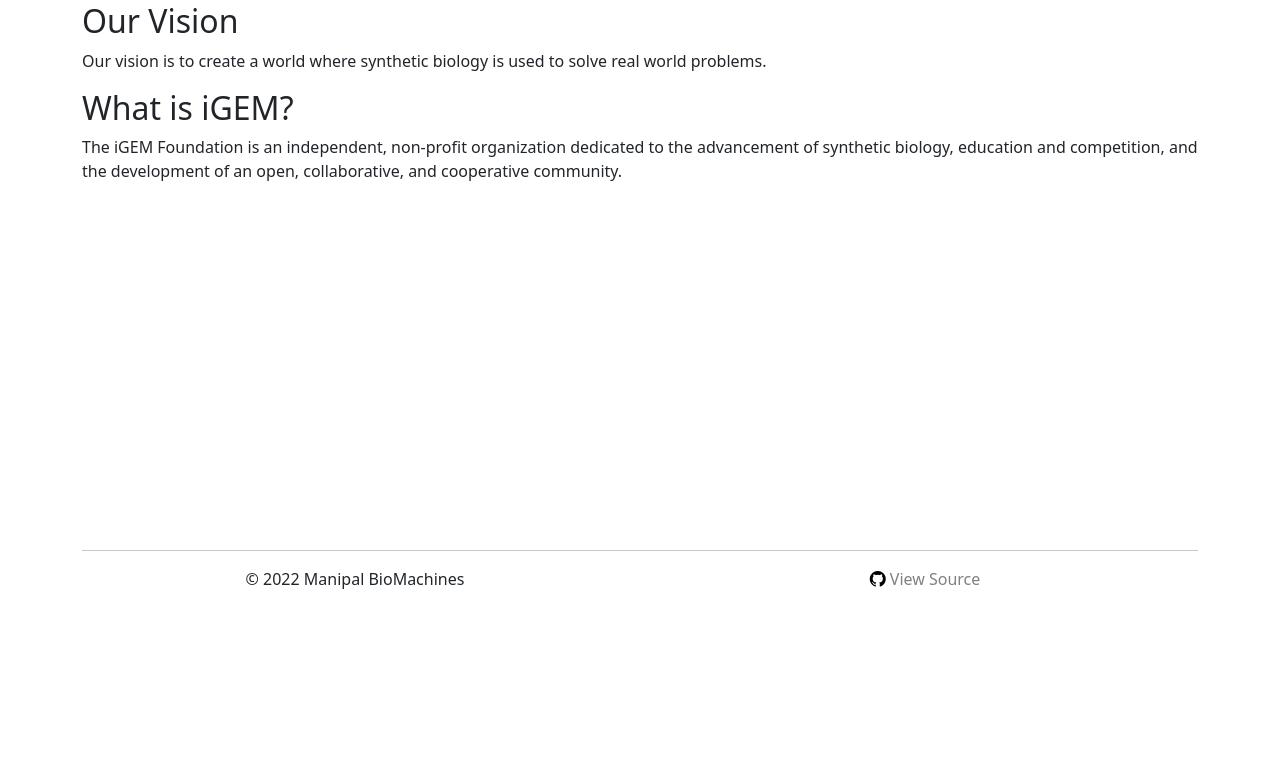
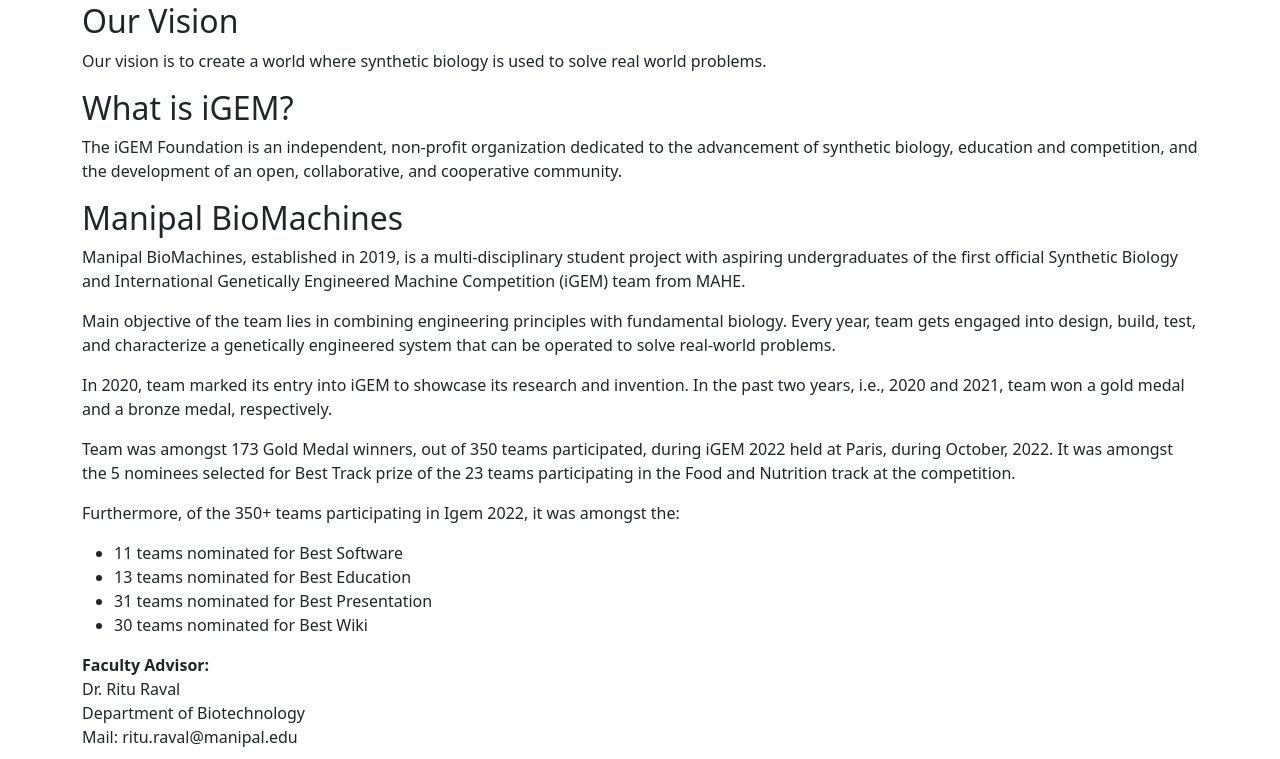
Before and after one commit to Manipal-Biomachines/Manipal-Biomachines.github.io, a Flask app: page /about/ in a window 1280 px wide. Shown: the part 193-952 px from the top of the page. Before the commit the page ends 782 px from the top, so only its background shows below. Run offline with Flask 2, Linux system fonts and the light colour scheme.

Commit message:
c0.0.33 About Updated

```diff
--- a/templates/about.html
+++ b/templates/about.html
@@ -14,5 +14,46 @@
     <p>The iGEM Foundation is an independent, non-profit organization dedicated to the advancement of synthetic
         biology, education and competition, and the development of an open, collaborative, and cooperative
         community.</p>
+
+    <h2>Manipal BioMachines</h2>
+    <p>Manipal BioMachines, established in 2019, is a multi-disciplinary student project with aspiring undergraduates of
+        the first official Synthetic Biology and International Genetically Engineered Machine Competition (iGEM) team
+        from MAHE.</p>
+    <p>Main objective of the team lies in combining engineering principles with fundamental biology. Every year, team
+        gets engaged into design, build, test, and characterize a genetically engineered system that can be operated to
+        solve real-world problems.</p>
+    <p>In 2020, team marked its entry into iGEM to showcase its research and invention. In the past two years, i.e.,
+        2020 and 2021, team won a gold medal and a bronze medal, respectively.</p>
+    <p>Team was amongst 173 Gold Medal winners, out of 350 teams participated, during iGEM 2022 held at Paris, during
+        October, 2022. It was amongst the 5 nominees selected for Best Track prize of the 23 teams participating in the
+        Food and Nutrition track at the competition.</p>
+    <p>Furthermore, of the 350+ teams participating in Igem 2022, it was amongst the:
+    <ul>
+        <li>11 teams nominated for Best Software</li>
+        <li>13 teams nominated for Best Education</li>
+        <li>31 teams nominated for Best Presentation</li>
+        <li>30 teams nominated for Best Wiki</li>
+    </ul>
+    </p>
+    <p>
+        <b>Faculty Advisor:</b><br>
+        Dr. Ritu Raval <br>
+        Department of Biotechnology <br>
+        Mail: ritu.raval@manipal.edu
+    </p>
+
+    <p>
+        <video width="100%" autoplay muted>
+            <source
+                src="https://manipal.edu/content/dam/manipal/mu/mit/images/MIT%20experience/videos/mitstudentprojects2022updated/14ManipalBioMachines.mp4"
+                type="video/mp4">
+            Your browser does not support the video tag.
+        </video>
+    </p>
+
+    <a href="https://www.manipalthetalk.org/manipal/clubs-manipal-technical-teams/#Biomachines" target="_blank">
+        https://www.manipalthetalk.org/manipal/clubs-manipal-technical-teams/#Biomachines
+    </a>
+
 </div>
 {% endblock %}
```
Also changed, not shown: docs/about/index.html (+41 -0 lines).
